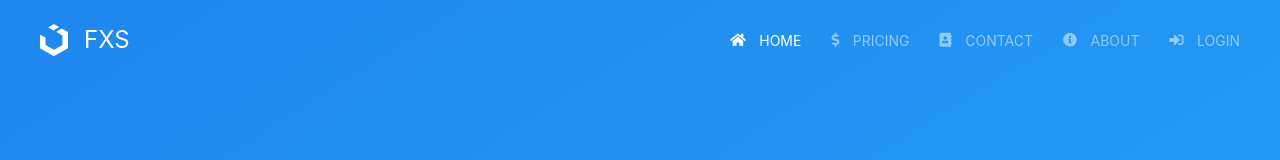
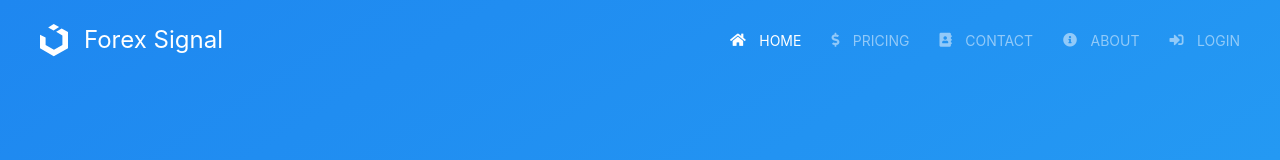
Before and after one commit to dookdev/fxs, an Angular app: page /home in a window 1280 px wide. Shown: the top 160 px of the page. Built offline with nearby package versions, Linux system fonts and the light colour scheme.

Commit message:
[add] logo.ico

```diff
--- a/src/app/pages/home/home.component.html
+++ b/src/app/pages/home/home.component.html
@@ -9,7 +9,7 @@
                 viewBox="0 0 28 34" xmlns="http://www.w3.org/2000/svg" class="uk-margin-small-right uk-svg">
                 <polygon fill="#fff" points="19.1,4.1 13.75,1 8.17,4.45 13.6,7.44 "></polygon>
                 <path fill="#fff" d="M21.67,5.43l-5.53,3.34l6.26,3.63v9.52l-8.44,4.76L5.6,21.93v-7.38L0,11.7v13.51l13.75,8.08L28,25.21V9.07 L21.67,5.43z"></path>
-              </svg> FXS
+              </svg> Forex Signal
             </a>
           </div>
           <div class="uk-navbar-right uk-visible@m">
--- a/src/index.html
+++ b/src/index.html
@@ -3,10 +3,10 @@
 
 <head>
   <meta charset="utf-8">
-  <title>Fxs</title>
+  <title>Forex Signal | สัญญาณการซื้อขายฟอเร็กซ์</title>
   <base href="/">
   <meta name="viewport" content="width=device-width, initial-scale=1">
-  <link rel="icon" type="image/x-icon" href="favicon.ico">
+  <link rel="icon" type="image/x-icon" href="./assets/images/logo.ico">
   <!-- font-awesome -->
   <link rel="stylesheet" href="https://use.fontawesome.com/releases/v5.6.3/css/all.css" integrity="sha384-UHRtZLI+pbxtHCWp1t77Bi1L4ZtiqrqD80Kn4Z8NTSRyMA2Fd33n5dQ8lWUE00s/"
     crossorigin="anonymous">
```
Also changed, not shown: 1 other file (tests, documents, lock files or other folders).
